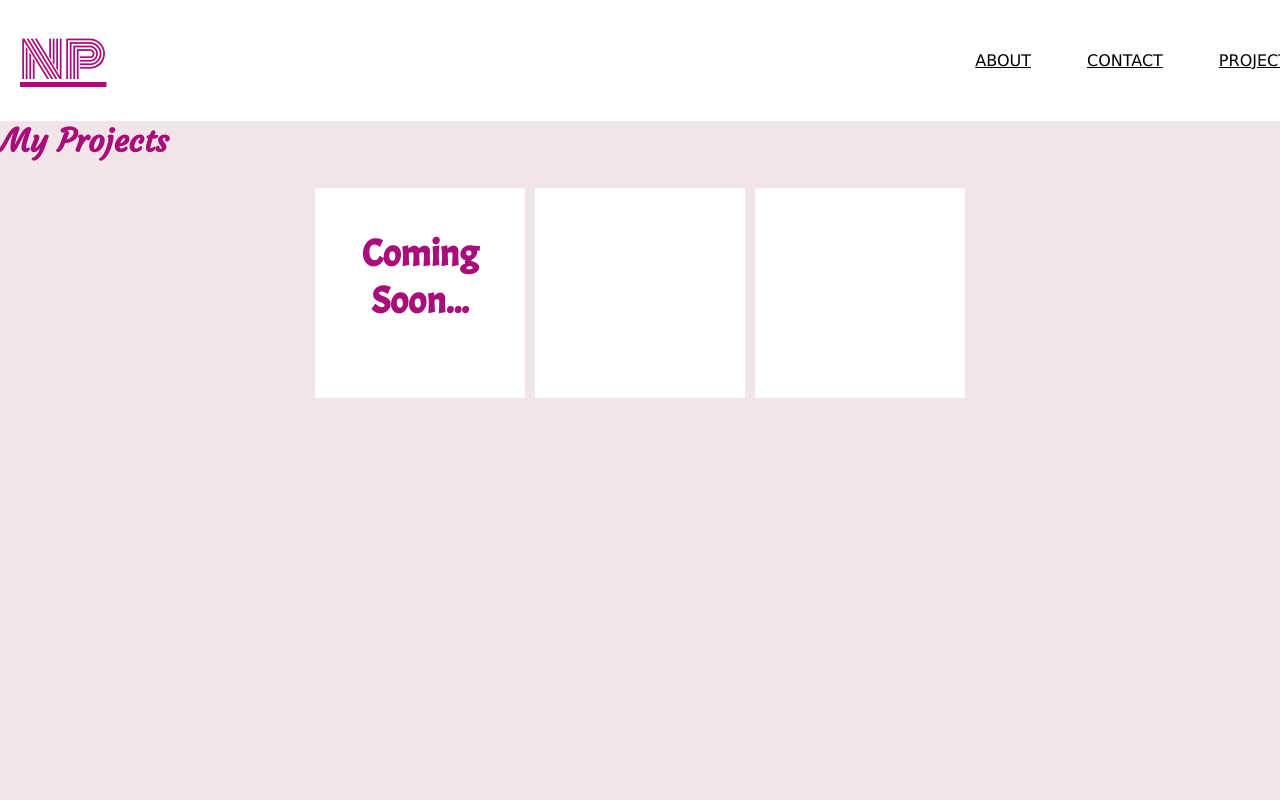
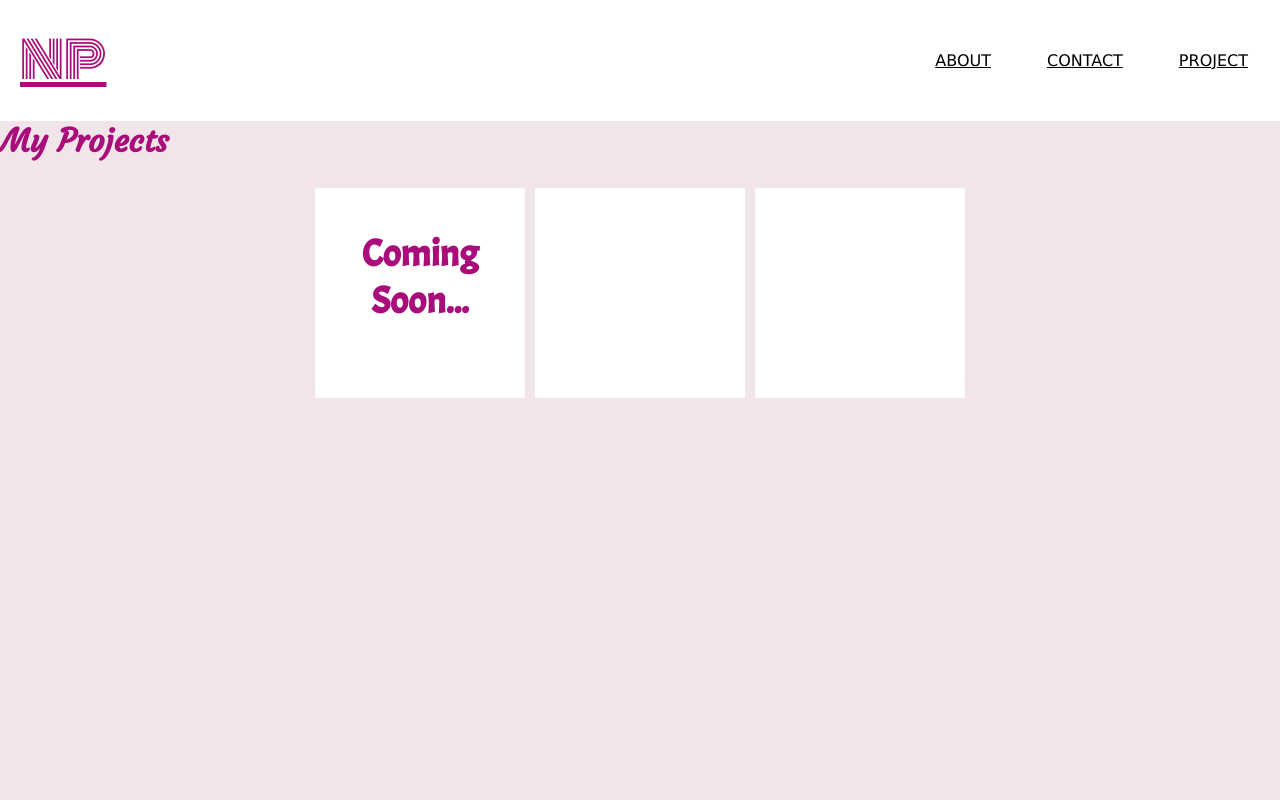
Before and after one commit to neets1981/neets1981.github.io, a plain HTML site: page project.html in a window 1280 px wide. Shown: the top 800 px of the page. Drawn offline with Linux system fonts and the light colour scheme.

Commit message:
media query changes to portfolio

```diff
--- a/styles-contact.css
+++ b/styles-contact.css
@@ -11,7 +11,7 @@ body {
 }
 
 header {
-    width: 100%;
+    width: auto;
     height: 80px;
     margin: 20px;
     display: flex;
--- a/styles-project.css
+++ b/styles-project.css
@@ -11,7 +11,7 @@ body {
 }
 
 header {
-    width: 100%;
+    width: auto;
     height: 80px;
     margin: 20px;
     display: flex;
--- a/styles.css
+++ b/styles.css
@@ -15,7 +15,7 @@ main {
 }
 
 header {
-    width: 100%;
+    width: auto;
     height: 80px;
     margin: 20px;
     display: flex;
@@ -46,6 +46,7 @@ nav a {
     text-transform: uppercase;
 
 }
+
 
 nav a:hover {
     background-color: lightpink;
@@ -161,6 +162,15 @@ footer {
 .social,
 h1 {
     font-family: 'Courgette', cursive;
+    font-size: 2rem;
+}
+
+@media (min-width:769px) {
+    .social {
+        height: auto;
+        margin: 5px;
+        width: auto;
+    }
 }
 
 @media (max-width:768px) {
@@ -197,5 +207,18 @@ h1 {
     .social,
     h1 {
         text-align: center;
+
     }
+
+    .social {
+        height: auto;
+        margin: 5px;
+        width: auto;
+    }
+
+
+
+
+
 }
+}
```
